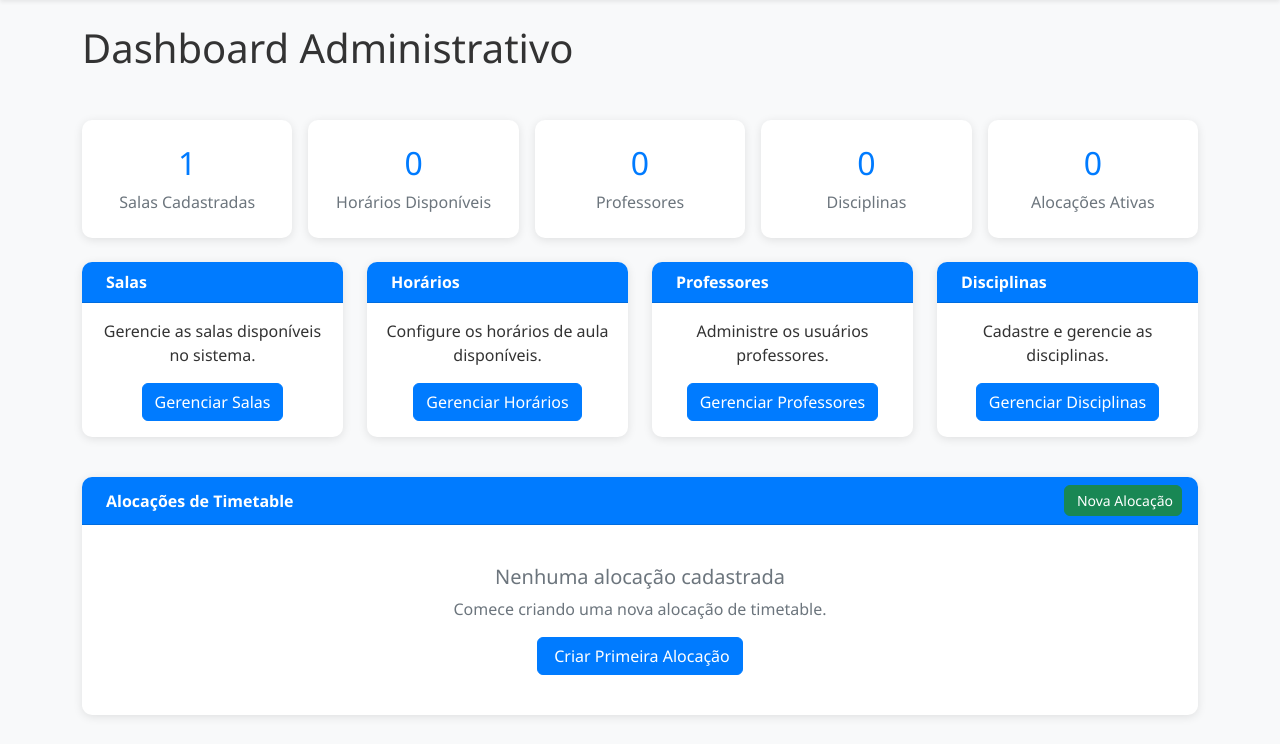
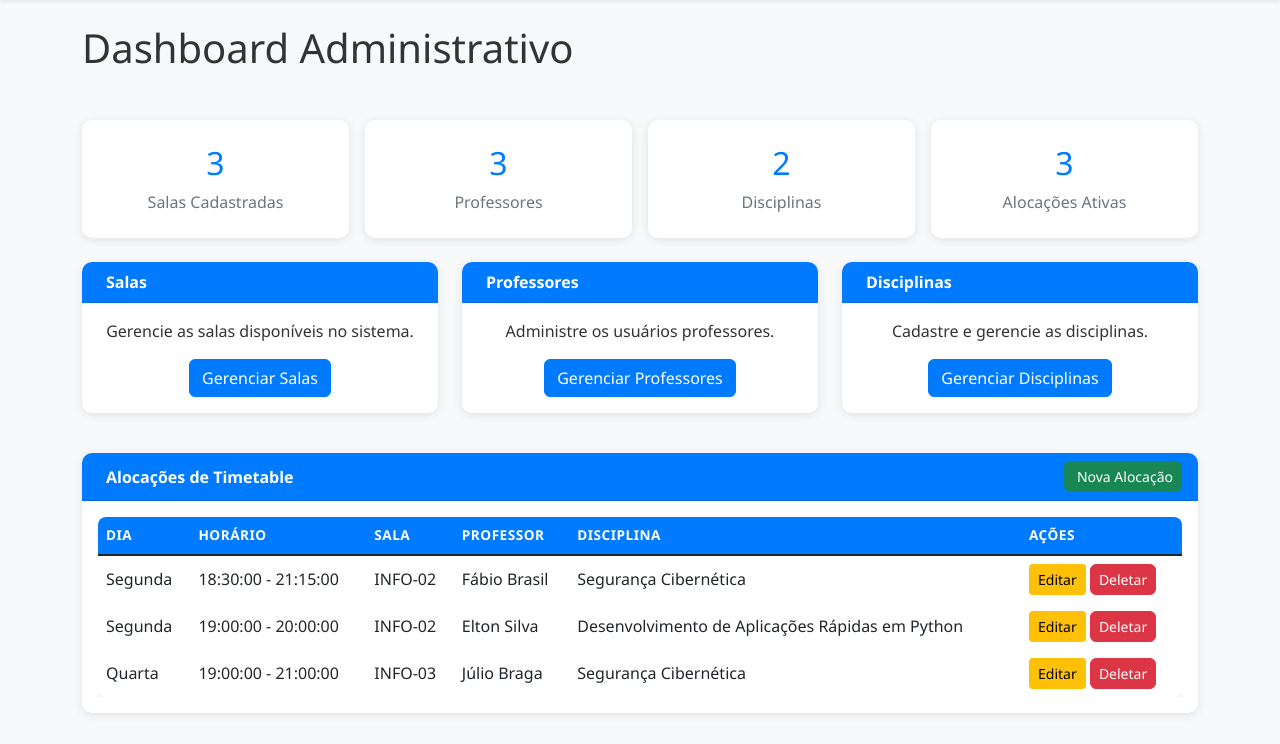
Before and after one commit to hittalohenrick/rad-gerenciamento-timetables, a Flask app: page /admin in a window 1280 px wide. Shown: the part 56-800 px from the top of the page. Run offline with Flask 3, Linux system fonts and the light colour scheme; a user stored in the database is signed in.

Commit message:
atualizacao

```diff
--- a/app/routes.py
+++ b/app/routes.py
@@ -1,10 +1,12 @@
-from flask import render_template, redirect, url_for, flash, Blueprint
+from flask import render_template, redirect, url_for, flash, Blueprint, request
 from flask_login import login_user, logout_user, login_required, current_user
 from app import db
-from app.forms import LoginForm, RegistrationForm, SalaForm, HorarioForm, DisciplinaForm, TimetableForm
-from app.models import User, Sala, Horario, Disciplina, Timetable
+from app.forms import LoginForm, RegistrationForm, ProfessorForm, SalaForm, DisciplinaForm, TimetableForm
+from app.models import User, Sala, Disciplina, Timetable
 from datetime import datetime
 from sqlalchemy.orm import joinedload
+import random
+import string
 
 bp = Blueprint('main', __name__)
 
@@ -62,22 +64,32 @@ def admin_dashboard():
         flash('Acesso negado')
         return redirect(url_for('main.index'))
     salas = Sala.query.all()
-    horarios = Horario.query.all()
     professores = User.query.filter_by(role='professor').all()
     disciplinas = Disciplina.query.all()
     timetables = Timetable.query.options(
-        joinedload(Timetable.horario),
         joinedload(Timetable.sala),
         joinedload(Timetable.professor),
         joinedload(Timetable.disciplina)
     ).all()
-    return render_template('admin_dashboard.html', salas=salas, horarios=horarios, professores=professores, disciplinas=disciplinas, timetables=timetables)
+    return render_template('admin_dashboard.html', salas=salas, professores=professores, disciplinas=disciplinas, timetables=timetables)
+
+@bp.route('/horarios')
+@login_required
+def horarios():
+    if not current_user.is_admin():
+        flash('Acesso negado')
+        return redirect(url_for('main.index'))
+    timetables = Timetable.query.options(
+        joinedload(Timetable.sala),
+        joinedload(Timetable.professor),
+        joinedload(Timetable.disciplina)
+    ).all()
+    return render_template('horarios.html', timetables=timetables)
 
 @bp.route('/professor')
 @login_required
 def professor_dashboard():
     timetables = Timetable.query.filter_by(professor_id=current_user.id).options(
-        joinedload(Timetable.horario),
         joinedload(Timetable.sala),
         joinedload(Timetable.disciplina)
     ).all()
@@ -108,30 +120,36 @@ def new_sala():
         return redirect(url_for('main.salas'))
     return render_template('sala_form.html', form=form, title='Nova Sala')
 
-# CRUD Horarios
-@bp.route('/horarios')
+@bp.route('/sala/edit/<int:id>', methods=['GET', 'POST'])
 @login_required
-def horarios():
+def edit_sala(id):
     if not current_user.is_admin():
         flash('Acesso negado')
         return redirect(url_for('main.index'))
-    horarios = Horario.query.all()
-    return render_template('horarios.html', horarios=horarios)
+    sala = Sala.query.get_or_404(id)
+    form = SalaForm()
+    if form.validate_on_submit():
+        sala.nome = form.nome.data
+        sala.capacidade = form.capacidade.data
+        db.session.commit()
+        flash('Sala editada com sucesso')
+        return redirect(url_for('main.salas'))
+    elif request.method == 'GET':
+        form.nome.data = sala.nome
+        form.capacidade.data = sala.capacidade
+    return render_template('sala_form.html', form=form, title='Editar Sala')
 
-@bp.route('/horario/new', methods=['GET', 'POST'])
+@bp.route('/sala/delete/<int:id>')
 @login_required
-def new_horario():
+def delete_sala(id):
     if not current_user.is_admin():
         flash('Acesso negado')
         return redirect(url_for('main.index'))
-    form = HorarioForm()
-    if form.validate_on_submit():
-        horario = Horario(dia_semana=form.dia_semana.data, hora_inicio=form.hora_inicio.data, hora_fim=form.hora_fim.data)
-        db.session.add(horario)
-        db.session.commit()
-        flash('Horário criado com sucesso')
-        return redirect(url_for('main.horarios'))
-    return render_template('horario_form.html', form=form, title='Novo Horário')
+    sala = Sala.query.get_or_404(id)
+    db.session.delete(sala)
+    db.session.commit()
+    flash('Sala deletada com sucesso')
+    return redirect(url_for('main.salas'))
 
 # CRUD Disciplinas
 @bp.route('/disciplinas')
@@ -151,12 +169,45 @@ def new_disciplina():
         return redirect(url_for('main.index'))
     form = DisciplinaForm()
     if form.validate_on_submit():
-        disciplina = Disciplina(nome=form.nome.data, codigo=form.codigo.data)
+        # Gerar código automático
+        codigo = ''.join(random.choices(string.ascii_uppercase + string.digits, k=6))
+        while Disciplina.query.filter_by(codigo=codigo).first():
+            codigo = ''.join(random.choices(string.ascii_uppercase + string.digits, k=6))
+        disciplina = Disciplina(nome=form.nome.data, codigo=codigo)
         db.session.add(disciplina)
         db.session.commit()
         flash('Disciplina criada com sucesso')
         return redirect(url_for('main.disciplinas'))
     return render_template('disciplina_form.html', form=form, title='Nova Disciplina')
+
+@bp.route('/disciplina/edit/<int:id>', methods=['GET', 'POST'])
+@login_required
+def edit_disciplina(id):
+    if not current_user.is_admin():
+        flash('Acesso negado')
+        return redirect(url_for('main.index'))
+    disciplina = Disciplina.query.get_or_404(id)
+    form = DisciplinaForm()
+    if form.validate_on_submit():
+        disciplina.nome = form.nome.data
+        db.session.commit()
+        flash('Disciplina editada com sucesso')
+        return redirect(url_for('main.disciplinas'))
+    elif request.method == 'GET':
+        form.nome.data = disciplina.nome
+    return render_template('disciplina_form.html', form=form, title='Editar Disciplina')
+
+@bp.route('/disciplina/delete/<int:id>')
+@login_required
+def delete_disciplina(id):
+    if not current_user.is_admin():
+        flash('Acesso negado')
+        return redirect(url_for('main.index'))
+    disciplina = Disciplina.query.get_or_404(id)
+    db.session.delete(disciplina)
+    db.session.commit()
+    flash('Disciplina deletada com sucesso')
+    return redirect(url_for('main.disciplinas'))
 
 # CRUD Professores
 @bp.route('/professores')
@@ -168,6 +219,60 @@ def professores():
     professores = User.query.filter_by(role='professor').all()
     return render_template('professores.html', professores=professores)
 
+@bp.route('/professor/new', methods=['GET', 'POST'])
+@login_required
+def new_professor():
+    if not current_user.is_admin():
+        flash('Acesso negado')
+        return redirect(url_for('main.index'))
+    form = ProfessorForm()
+    if form.validate_on_submit():
+        user = User(username=form.username.data, email=form.email.data, role='professor')
+        # Senha padrão gerada (pode ser alterada após criação ou por outro procedimento seguro)
+        user.set_password('professor123')
+        db.session.add(user)
+        db.session.commit()
+        flash('Professor registrado com sucesso (senha padrão: professor123)')
+        return redirect(url_for('main.professores'))
+    return render_template('register.html', title='Novo Professor', form=form)
+
+@bp.route('/professor/edit/<int:id>', methods=['GET', 'POST'])
+@login_required
+def edit_professor(id):
+    if not current_user.is_admin():
+        flash('Acesso negado')
+        return redirect(url_for('main.index'))
+    professor = User.query.get_or_404(id)
+    if professor.role != 'professor':
+        flash('Usuário não é professor')
+        return redirect(url_for('main.professores'))
+    form = ProfessorForm()
+    if form.validate_on_submit():
+        professor.username = form.username.data
+        professor.email = form.email.data
+        db.session.commit()
+        flash('Professor editado com sucesso')
+        return redirect(url_for('main.professores'))
+    elif request.method == 'GET':
+        form.username.data = professor.username
+        form.email.data = professor.email
+    return render_template('register.html', title='Editar Professor', form=form)
+
+@bp.route('/professor/delete/<int:id>')
+@login_required
+def delete_professor(id):
+    if not current_user.is_admin():
+        flash('Acesso negado')
+        return redirect(url_for('main.index'))
+    professor = User.query.get_or_404(id)
+    if professor.role != 'professor':
+        flash('Usuário não é professor')
+        return redirect(url_for('main.professores'))
+    db.session.delete(professor)
+    db.session.commit()
+    flash('Professor deletado com sucesso')
+    return redirect(url_for('main.professores'))
+
 @bp.route('/timetable/new', methods=['GET', 'POST'])
 @login_required
 def new_timetable():
@@ -175,29 +280,37 @@ def new_timetable():
         flash('Acesso negado')
         return redirect(url_for('main.index'))
     form = TimetableForm()
-    form.horario_id.choices = [(h.id, f"{h.dia_semana} {h.hora_inicio}-{h.hora_fim}") for h in Horario.query.all()]
     form.sala_id.choices = [(s.id, s.nome) for s in Sala.query.all()]
     form.professor_id.choices = [(p.id, p.username) for p in User.query.filter_by(role='professor').all()]
     form.disciplina_id.choices = [(d.id, d.nome) for d in Disciplina.query.all()]
     if form.validate_on_submit():
+        hora_inicio = datetime.strptime(form.hora_inicio.data, '%H:%M').time()
+        hora_fim = datetime.strptime(form.hora_fim.data, '%H:%M').time()
+
         # Verificar conflito de sala
-        existing_sala = Timetable.query.filter_by(horario_id=form.horario_id.data, sala_id=form.sala_id.data).first()
+        existing_sala = Timetable.query.filter_by(
+            dia=form.dia.data,
+            hora_inicio=hora_inicio,
+            hora_fim=hora_fim,
+            sala_id=form.sala_id.data
+        ).first()
         if existing_sala:
             flash('Conflito: Horário e sala já alocados')
             return redirect(url_for('main.new_timetable'))
 
         # Verificar conflito de professor
-        horario_novo = Horario.query.get(form.horario_id.data)
         timetables_professor = Timetable.query.filter_by(professor_id=form.professor_id.data).all()
 
         for tt in timetables_professor:
-            if tt.horario.dia_semana == horario_novo.dia_semana:
-                if times_overlap(tt.horario.hora_inicio, tt.horario.hora_fim, horario_novo.hora_inicio, horario_novo.hora_fim):
+            if tt.dia == form.dia.data:
+                if times_overlap(tt.hora_inicio, tt.hora_fim, hora_inicio, hora_fim):
                     flash('Conflito: Professor já alocado em outro horário que se sobrepõe neste dia')
                     return redirect(url_for('main.new_timetable'))
 
         timetable = Timetable(
-            horario_id=form.horario_id.data,
+            dia=form.dia.data,
+            hora_inicio=hora_inicio,
+            hora_fim=hora_fim,
             sala_id=form.sala_id.data,
             professor_id=form.professor_id.data,
             disciplina_id=form.disciplina_id.data
@@ -207,3 +320,72 @@ def new_timetable():
         flash('Alocação criada com sucesso')
         return redirect(url_for('main.admin_dashboard'))
     return render_template('timetable_form.html', form=form, title='Nova Alocação')
+
+@bp.route('/timetable/edit/<int:id>', methods=['GET', 'POST'])
+@login_required
+def edit_timetable(id):
+    if not current_user.is_admin():
+        flash('Acesso negado')
+        return redirect(url_for('main.index'))
+    timetable = Timetable.query.get_or_404(id)
+    form = TimetableForm()
+    form.sala_id.choices = [(s.id, s.nome) for s in Sala.query.all()]
+    form.professor_id.choices = [(p.id, p.username) for p in User.query.filter_by(role='professor').all()]
+    form.disciplina_id.choices = [(d.id, d.nome) for d in Disciplina.query.all()]
+    if form.validate_on_submit():
+        hora_inicio = datetime.strptime(form.hora_inicio.data, '%H:%M').time()
+        hora_fim = datetime.strptime(form.hora_fim.data, '%H:%M').time()
+
+        # Verificar conflito de sala (exceto o atual)
+        existing_sala = Timetable.query.filter(
+            Timetable.dia == form.dia.data,
+            Timetable.hora_inicio == hora_inicio,
+            Timetable.hora_fim == hora_fim,
+            Timetable.sala_id == form.sala_id.data,
+            Timetable.id != id
+        ).first()
+        if existing_sala:
+            flash('Conflito: Horário e sala já alocados')
+            return redirect(url_for('main.edit_timetable', id=id))
+
+        # Verificar conflito de professor
+        timetables_professor = Timetable.query.filter(
+            Timetable.professor_id == form.professor_id.data,
+            Timetable.id != id
+        ).all()
+
+        for tt in timetables_professor:
+            if tt.dia == form.dia.data:
+                if times_overlap(tt.hora_inicio, tt.hora_fim, hora_inicio, hora_fim):
+                    flash('Conflito: Professor já alocado em outro horário que se sobrepõe neste dia')
+                    return redirect(url_for('main.edit_timetable', id=id))
+
+        timetable.dia = form.dia.data
+        timetable.hora_inicio = hora_inicio
+        timetable.hora_fim = hora_fim
+        timetable.sala_id = form.sala_id.data
+        timetable.professor_id = form.professor_id.data
+        timetable.disciplina_id = form.disciplina_id.data
+        db.session.commit()
+        flash('Alocação editada com sucesso')
+        return redirect(url_for('main.admin_dashboard'))
+    elif request.method == 'GET':
+        form.dia.data = timetable.dia
+        form.hora_inicio.data = timetable.hora_inicio.strftime('%H:%M')
+        form.hora_fim.data = timetable.hora_fim.strftime('%H:%M')
+        form.sala_id.data = timetable.sala_id
+        form.professor_id.data = timetable.professor_id
+        form.disciplina_id.data = timetable.disciplina_id
+    return render_template('timetable_form.html', form=form, title='Editar Alocação')
+
+@bp.route('/timetable/delete/<int:id>')
+@login_required
+def delete_timetable(id):
+    if not current_user.is_admin():
+        flash('Acesso negado')
+        return redirect(url_for('main.index'))
+    timetable = Timetable.query.get_or_404(id)
+    db.session.delete(timetable)
+    db.session.commit()
+    flash('Alocação deletada com sucesso')
+    return redirect(url_for('main.admin_dashboard'))
--- a/templates/admin_dashboard.html
+++ b/templates/admin_dashboard.html
@@ -11,10 +11,6 @@ block content %}
   <div class="stat-card">
     <h3>{{ salas|length }}</h3>
     <p>Salas Cadastradas</p>
-  </div>
-  <div class="stat-card">
-    <h3>{{ horarios|length }}</h3>
-    <p>Horários Disponíveis</p>
   </div>
   <div class="stat-card">
     <h3>{{ professores|length }}</h3>
@@ -32,7 +28,7 @@ block content %}
 
 <!-- Cards de gerenciamento -->
 <div class="row mb-4">
-  <div class="col-md-6 col-lg-3 mb-3">
+  <div class="col-md-6 col-lg-4 mb-3">
     <div class="card h-100">
       <div class="card-header"><i class="fas fa-building me-2"></i>Salas</div>
       <div class="card-body text-center">
@@ -43,18 +39,7 @@ block content %}
       </div>
     </div>
   </div>
-  <div class="col-md-6 col-lg-3 mb-3">
-    <div class="card h-100">
-      <div class="card-header"><i class="fas fa-clock me-2"></i>Horários</div>
-      <div class="card-body text-center">
-        <p class="card-text">Configure os horários de aula disponíveis.</p>
-        <a href="{{ url_for('main.horarios') }}" class="btn btn-primary"
-          >Gerenciar Horários</a
-        >
-      </div>
-    </div>
-  </div>
-  <div class="col-md-6 col-lg-3 mb-3">
+  <div class="col-md-6 col-lg-4 mb-3">
     <div class="card h-100">
       <div class="card-header">
         <i class="fas fa-users me-2"></i>Professores
@@ -67,7 +52,7 @@ block content %}
       </div>
     </div>
   </div>
-  <div class="col-md-6 col-lg-3 mb-3">
+  <div class="col-md-6 col-lg-4 mb-3">
     <div class="card h-100">
       <div class="card-header"><i class="fas fa-book me-2"></i>Disciplinas</div>
       <div class="card-body text-center">
@@ -99,24 +84,39 @@ block content %}
       <table class="table table-hover mb-0">
         <thead>
           <tr>
+            <th>Dia</th>
             <th>Horário</th>
             <th>Sala</th>
             <th>Professor</th>
             <th>Disciplina</th>
+            <th>Ações</th>
           </tr>
         </thead>
         <tbody>
           {% for t in timetables %}
           <tr>
-            <td>
-              <strong>{{ t.horario.dia_semana }}</strong><br />
-              <small class="text-muted"
-                >{{ t.horario.hora_inicio }} - {{ t.horario.hora_fim }}</small
-              >
-            </td>
+            <td>{{ t.dia }}</td>
+            <td>{{ t.hora_inicio }} - {{ t.hora_fim }}</td>
             <td>{{ t.sala.nome }}</td>
             <td>{{ t.professor.username }}</td>
             <td>{{ t.disciplina.nome }}</td>
+            <td>
+              <a
+                href="{{ url_for('main.edit_timetable', id=t.id) }}"
+                class="btn btn-sm btn-warning"
+                >Editar</a
+              >
+              <a
+                href="{{ url_for('main.delete_timetable', id=t.id) }}"
+                class="btn btn-sm btn-danger"
+                onclick="
+                  return confirm(
+                    'Tem certeza que deseja deletar esta alocação?',
+                  );
+                "
+                >Deletar</a
+              >
+            </td>
           </tr>
           {% endfor %}
         </tbody>
--- a/templates/disciplina_form.html
+++ b/templates/disciplina_form.html
@@ -7,10 +7,6 @@ content %}
     {{ form.nome.label(class="form-label") }} {{ form.nome(class="form-control")
     }}
   </div>
-  <div class="mb-3">
-    {{ form.codigo.label(class="form-label") }} {{
-    form.codigo(class="form-control") }}
-  </div>
   {{ form.submit(class="btn btn-primary") }}
 </form>
 {% endblock %}
--- a/templates/professor_dashboard.html
+++ b/templates/professor_dashboard.html
@@ -16,7 +16,7 @@ content %}
       <table class="table table-hover mb-0">
         <thead>
           <tr>
-            <th>Dia da Semana</th>
+            <th>Dia</th>
             <th>Horário</th>
             <th>Sala</th>
             <th>Disciplina</th>
@@ -25,10 +25,10 @@ content %}
         <tbody>
           {% for t in timetables %}
           <tr>
-            <td><strong>{{ t.horario.dia_semana }}</strong></td>
+            <td><strong>{{ t.dia }}</strong></td>
             <td>
               <span class="badge bg-primary"
-                >{{ t.horario.hora_inicio }} - {{ t.horario.hora_fim }}</span
+                >{{ t.hora_inicio }} - {{ t.hora_fim }}</span
               >
             </td>
             <td>{{ t.sala.nome }}</td>
```
Also changed, not shown: app/forms.py (+34 -15 lines), app/models.py (+5 -10 lines), migrations/versions/a3fd5de956b3_initial_migration.py (renamed from migrations/versions/575f3ef368ff_add_unique_constraint_for_professor_and_.py, +11 -18 lines), migrations/versions/cfa96f700dd8_initial_migration.py (deleted, +0 -74 lines), templates/disciplinas.html (+16 -0 lines), templates/horarios.html (+27 -9 lines), templates/professores.html (+18 -2 lines), templates/register.html (+3 -15 lines), templates/salas.html (+14 -0 lines), templates/timetable_form.html (+16 -2 lines), tests/test_app.py (+44 -30 lines), instance/app.db, migrations/versions/__init__.py (added).
